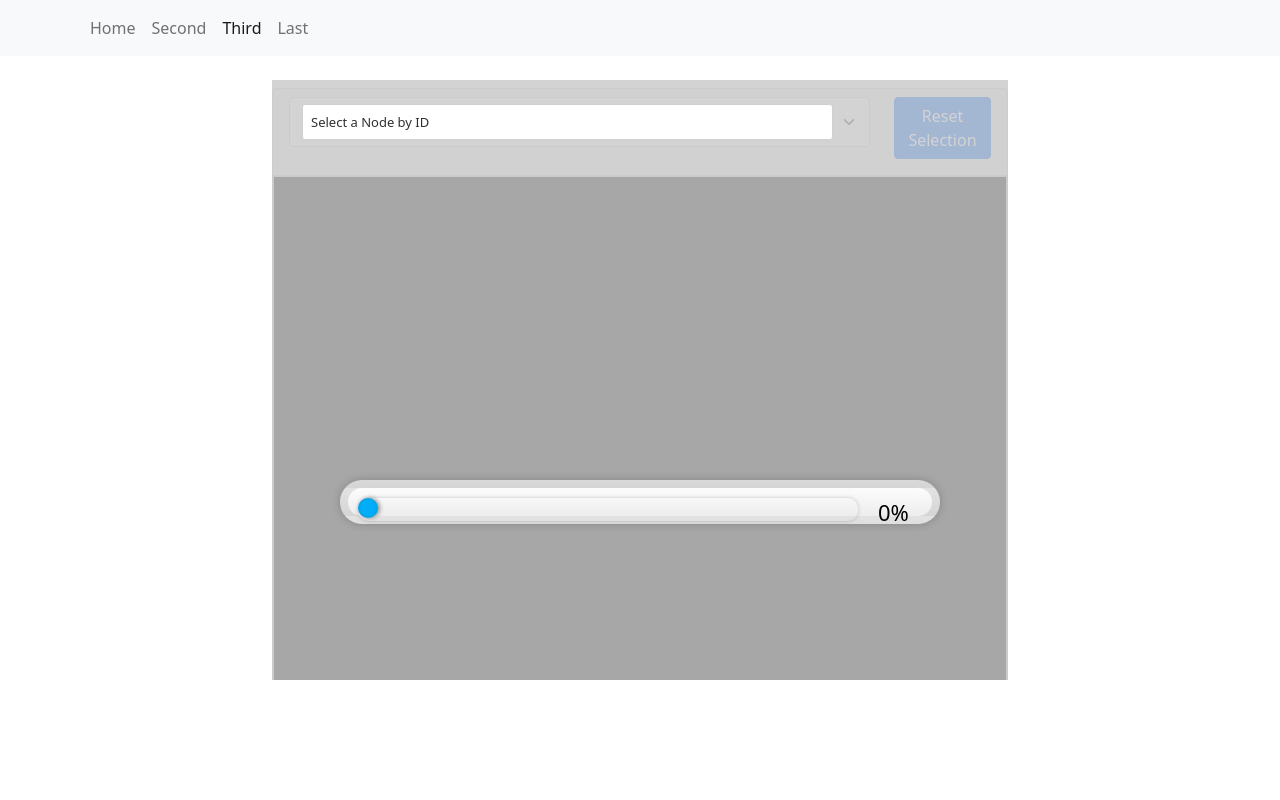
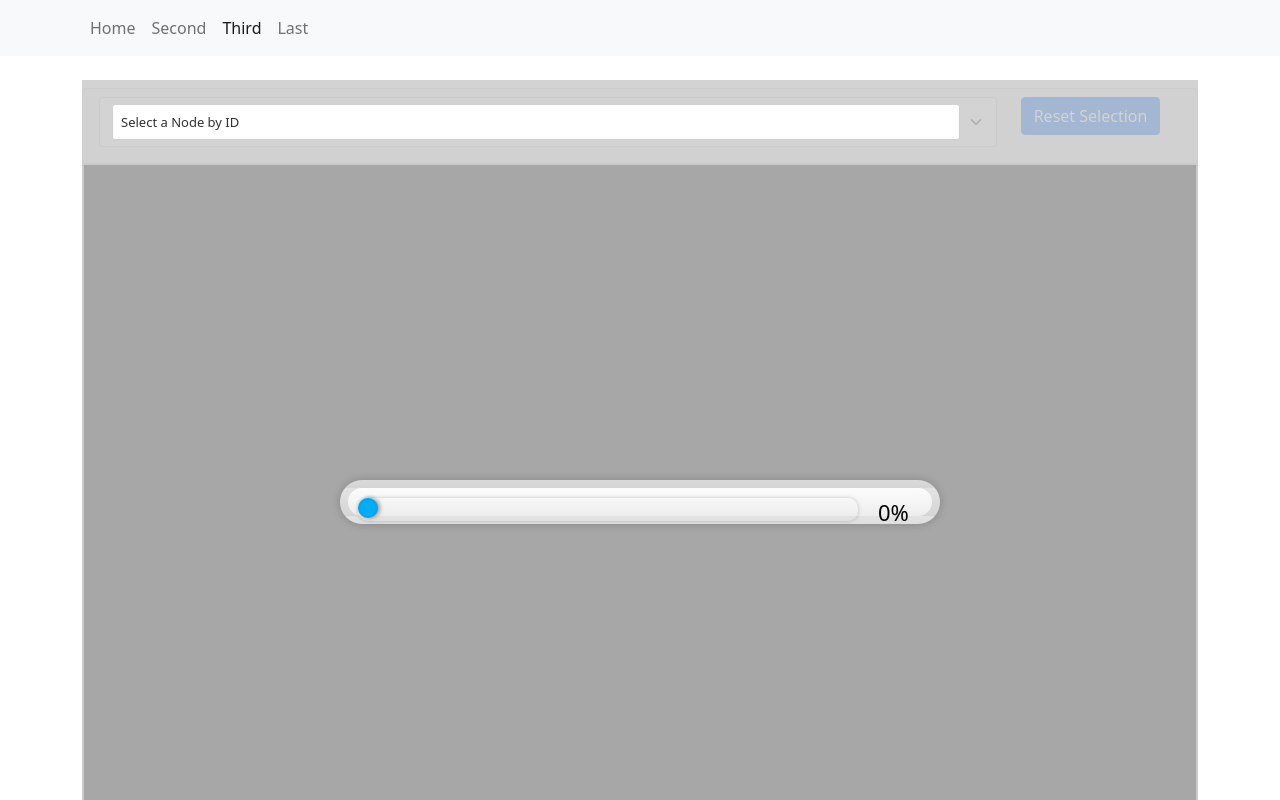
Before and after one commit to rachmann-alexander/kiist, a plain HTML site: page third.html in a window 1280 px wide. Shown: the top 800 px of the page. Drawn offline with nearby package versions, Linux system fonts and the light colour scheme.

Commit message:
Update third.html

```diff
--- a/third.html
+++ b/third.html
@@ -24,8 +24,8 @@
 
         <div class="container mt-4">
             <div class="row justify-content-center">
-                <div class="col-md-8">
-                    <iframe src="baum.html" width="100%" height="600" style="border:none;"></iframe>
+                <div class="col-12">
+                    <iframe src="baum.html" width="100%" height="1200" style="border:none;"></iframe>
 
                 </div>
             </div>
```
